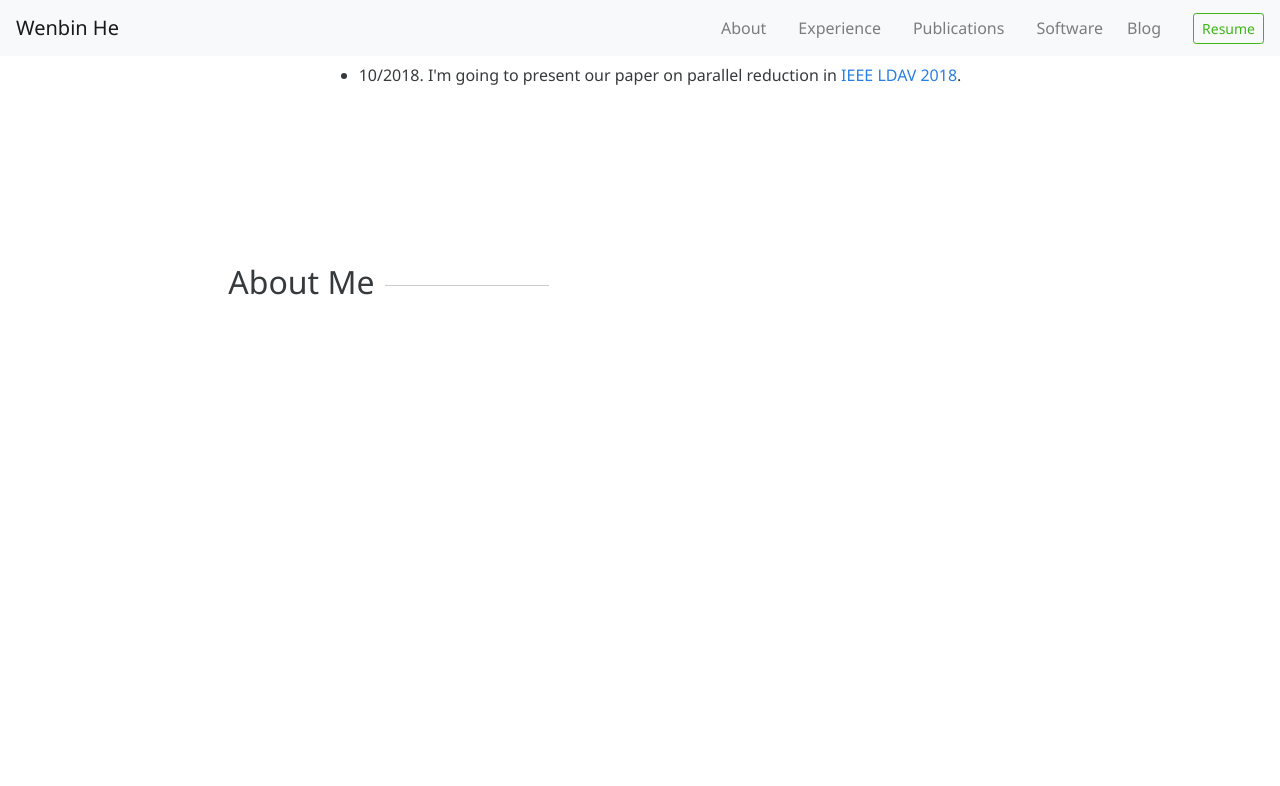
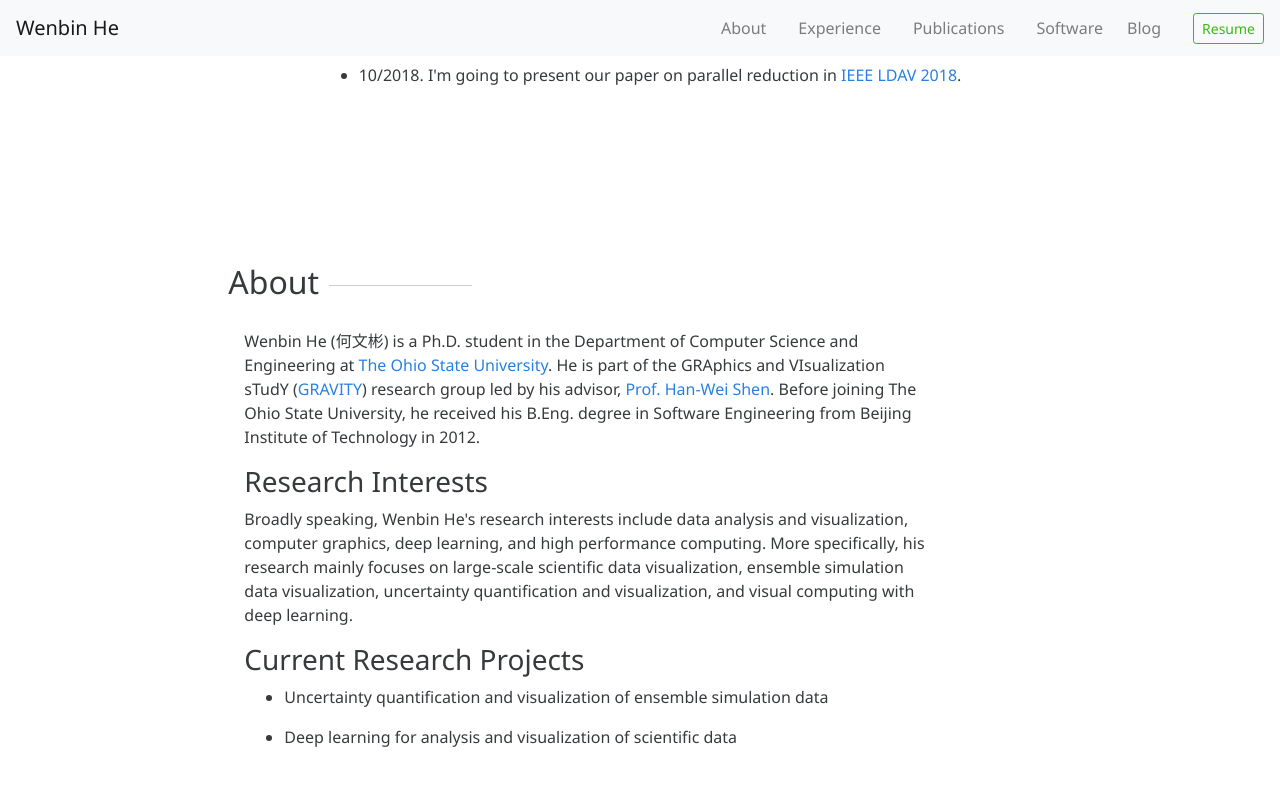
Before and after one commit to hewenbin/hewenbin.github.io, a Jekyll site: the page built from index.html, in a window 1280 px wide and 900 px high, scrolled down 463 px. Shown: the top 786 px of the window. Built offline with Jekyll 4.4.1, drawn with Linux system fonts in a browser that asks for light colours; nearby versions of some CDN libraries; a style sheet for code colours, icons or effects is not loaded; some of the changed text lies outside the part shown.

Commit message:
Add about

```diff
--- a/_config.yml
+++ b/_config.yml
@@ -1,5 +1,5 @@
 title: Wenbin He
-description: Researcher and Software Engineer
+description: Ph.D. Student at The Ohio State University
 author: Wenbin He
 email: hewenbin.495@gmail.com
 url: https://hewenbin.github.io
--- a/_includes/about.html
+++ b/_includes/about.html
@@ -1 +1,29 @@
-<h2 class="scroll_heading">About Me</h2>
+<h2 class="scroll_heading">About</h2>
+
+<div class="mx-3">
+
+  <p>
+    Wenbin He (何文彬) is a Ph.D. student in the Department of Computer Science and Engineering at <a href="https://www.osu.edu" target="_blank">The Ohio State University</a>.  He is part of the GRAphics and VIsualization sTudY (<a href="http://web.cse.ohio-state.edu/~shen.94/hwshen/Research.html" target="_blank">GRAVITY</a>) research group led by his advisor, <a href="http://web.cse.ohio-state.edu/~shen.94" target="_blank">Prof. Han-Wei Shen</a>.  Before joining The Ohio State University, he received his B.Eng. degree in Software Engineering from Beijing Institute of Technology in 2012.
+  </p>
+
+  <h3>Research Interests</h3>
+
+  <p>
+    Broadly speaking, Wenbin He's research interests include data analysis and visualization, computer graphics, deep learning, and high performance computing.  More specifically, his research mainly focuses on large-scale scientific data visualization, ensemble simulation data visualization, uncertainty quantification and visualization, and visual computing with deep learning.
+  </p>
+
+  <h3>Current Research Projects</h3>
+
+  <ul>
+
+    <li><p>
+      Uncertainty quantification and visualization of ensemble simulation data
+    </p></li>
+
+    <li><p>
+      Deep learning for analysis and visualization of scientific data
+    </p></li>
+
+  </ul>
+
+</div>
--- a/_includes/software.html
+++ b/_includes/software.html
@@ -1 +1,3 @@
 <h2 class="scroll_heading">Software</h2>
+
+<h3>Under development. Stay tuned.</h3>
--- a/index.html
+++ b/index.html
@@ -11,28 +11,28 @@
 
 <div class="row">
   <span class="anchor" id="about"></span>
-  <div class="col-md-8 offset-md-2 my-4 scroll_section">
+  <div class="col-md-7 offset-md-2 my-4 scroll_section">
     {%- include about.html -%}
   </div>
 </div>
 
 <div class="row">
   <span class="anchor" id="experience"></span>
-  <div class="col-md-8 offset-md-3 my-4 scroll_section">
+  <div class="col-md-7 offset-md-3 my-4 scroll_section">
     {%- include experience.html -%}
   </div>
 </div>
 
 <div class="row">
   <span class="anchor" id="publications"></span>
-  <div class="col-md-8 offset-md-2 my-4 scroll_section">
+  <div class="col-md-7 offset-md-2 my-4 scroll_section">
     {%- include publications.html -%}
   </div>
 </div>
 
 <div class="row">
   <span class="anchor" id="software"></span>
-  <div class="col-md-8 offset-md-3 my-4 scroll_section">
+  <div class="col-md-7 offset-md-3 my-4 scroll_section">
     {%- include software.html -%}
   </div>
 </div>
```
